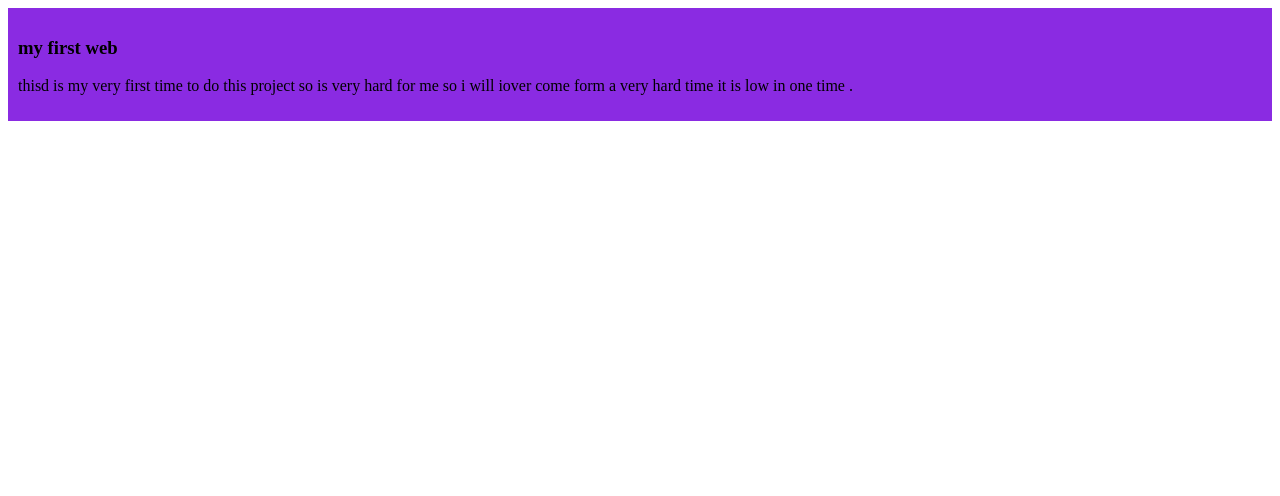
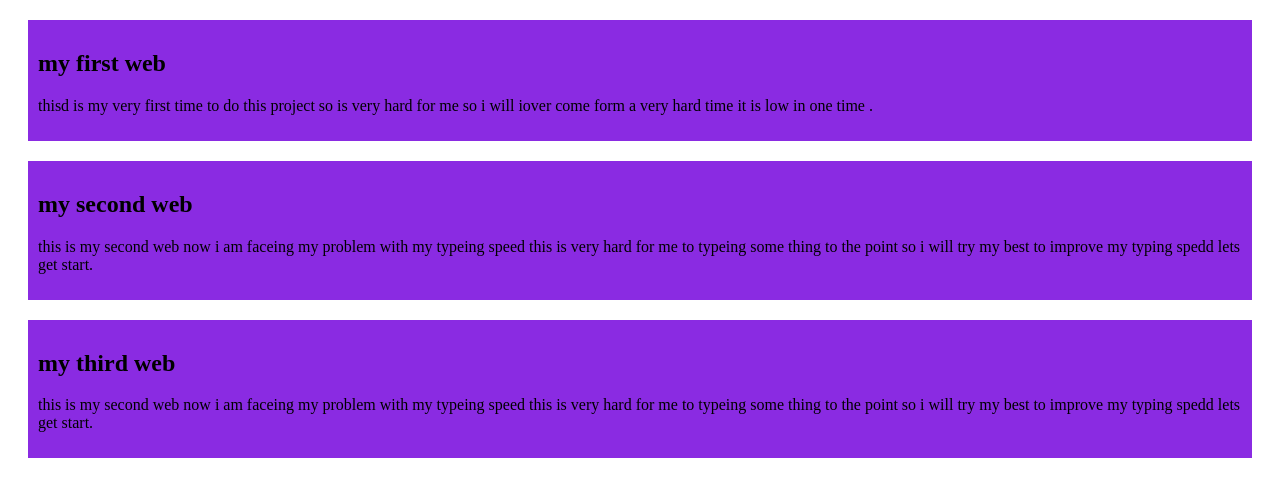
Before and after one commit to ratulchoron/my-simple-web, a plain HTML site: page index1.html in a window 1280 px wide. Drawn offline with Linux system fonts and the light colour scheme.

Commit message:
added the my second and third  web

```diff
--- a/index1.html
+++ b/index1.html
@@ -13,18 +13,37 @@
 
 <div>
 
-<h3>my first web
-</h3>
- <p>thisd is my very first time to do this project
+<h2>my first web
+</h2>
+<p>thisd is my very first time to do this project
     so is very hard for me so i will iover come form
     a very hard time it is low in one time .
- </p>
 
+</p>
+
+</div>
+
+<div>
+<h2>my second web</h2>
+<p>this is my second web now i am faceing my problem with my typeing
+    speed this is very hard for me to typeing some thing to the point
+    so i will try my best to improve my typing spedd lets get start.
+</p>
 
 
 </div>
 
 
+
+<div>
+    <h2>my third web</h2>
+    <p>this is my second web now i am faceing my problem with my typeing
+        speed this is very hard for me to typeing some thing to the point
+        so i will try my best to improve my typing spedd lets get start.
+    </p>
+
+
+    </div>
 
 
 
--- a/styels/myfirstweb.css
+++ b/styels/myfirstweb.css
@@ -2,9 +2,7 @@ div{
 
 
     background-color: blueviolet;
-    padding: 10px;
-
-
+    padding: 10px; margin: 20px;
 
 
 }
```
